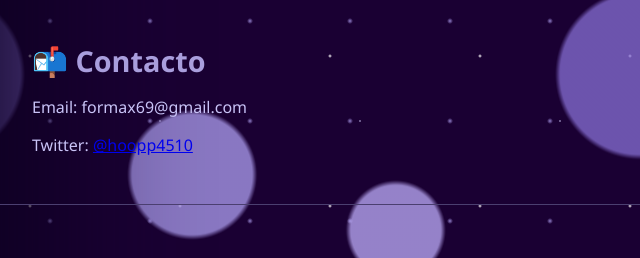
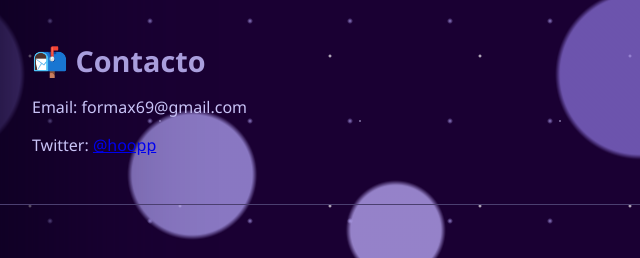
Before and after one commit to Hoopp-png/hoopp_web1, a website: page public/index.html in a window 1280 px wide. Shown: the part 1759-2017 px from the top of the page, 0-640 px from the left. Drawn offline with Linux system fonts and the light colour scheme; no server answers.

Commit message:
Update index.html

```diff
--- a/public/index.html
+++ b/public/index.html
@@ -74,7 +74,7 @@
   <section id="contact">
     <h2>📬 Contacto</h2>
     <p>Email: formax69@gmail.com</p>
-    <p>Twitter: <a href="https://twitter.com/hoopp4510">@hoopp4510</a></p>
+    <p>Twitter: <a href="https://x.com/hooppsito">@hoopp</a></p>
   </section>
 
   <section id="discord">
```
